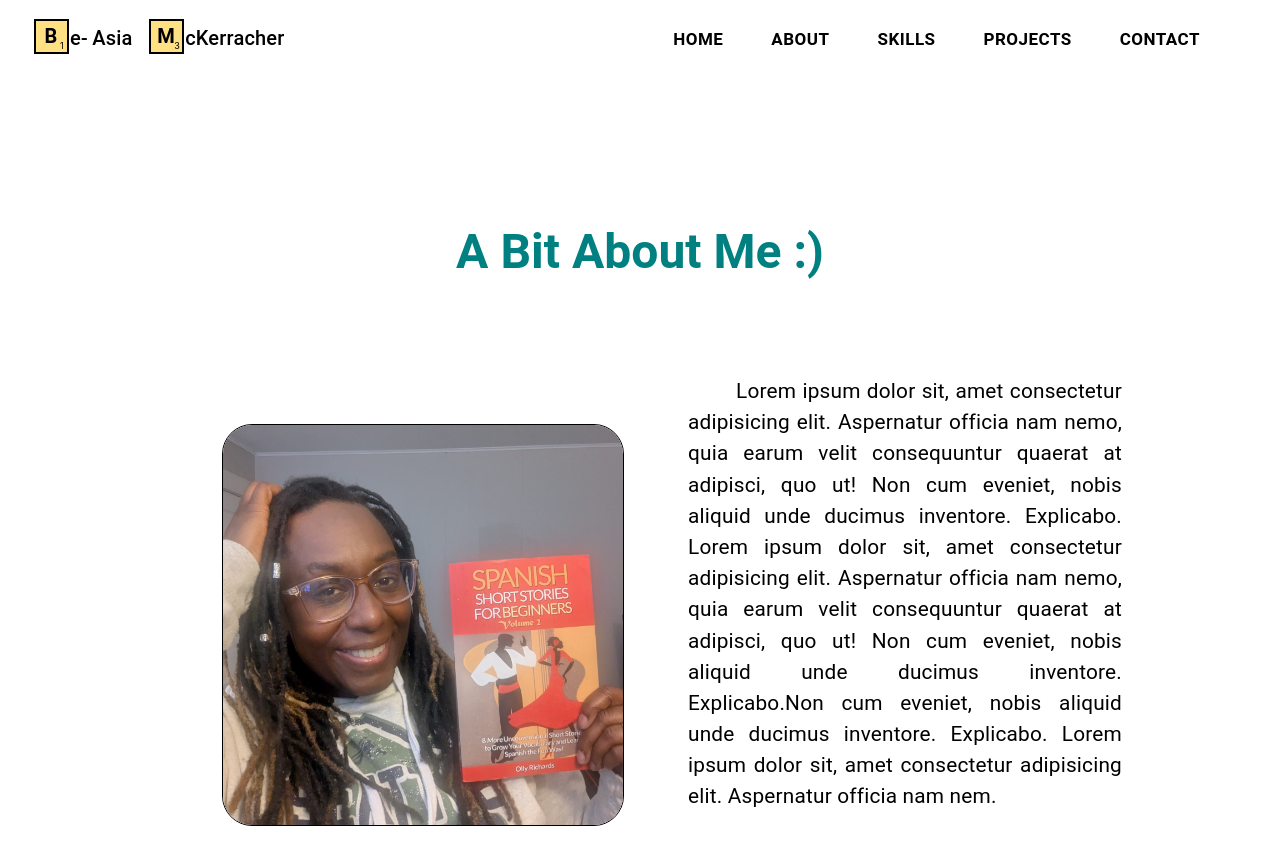
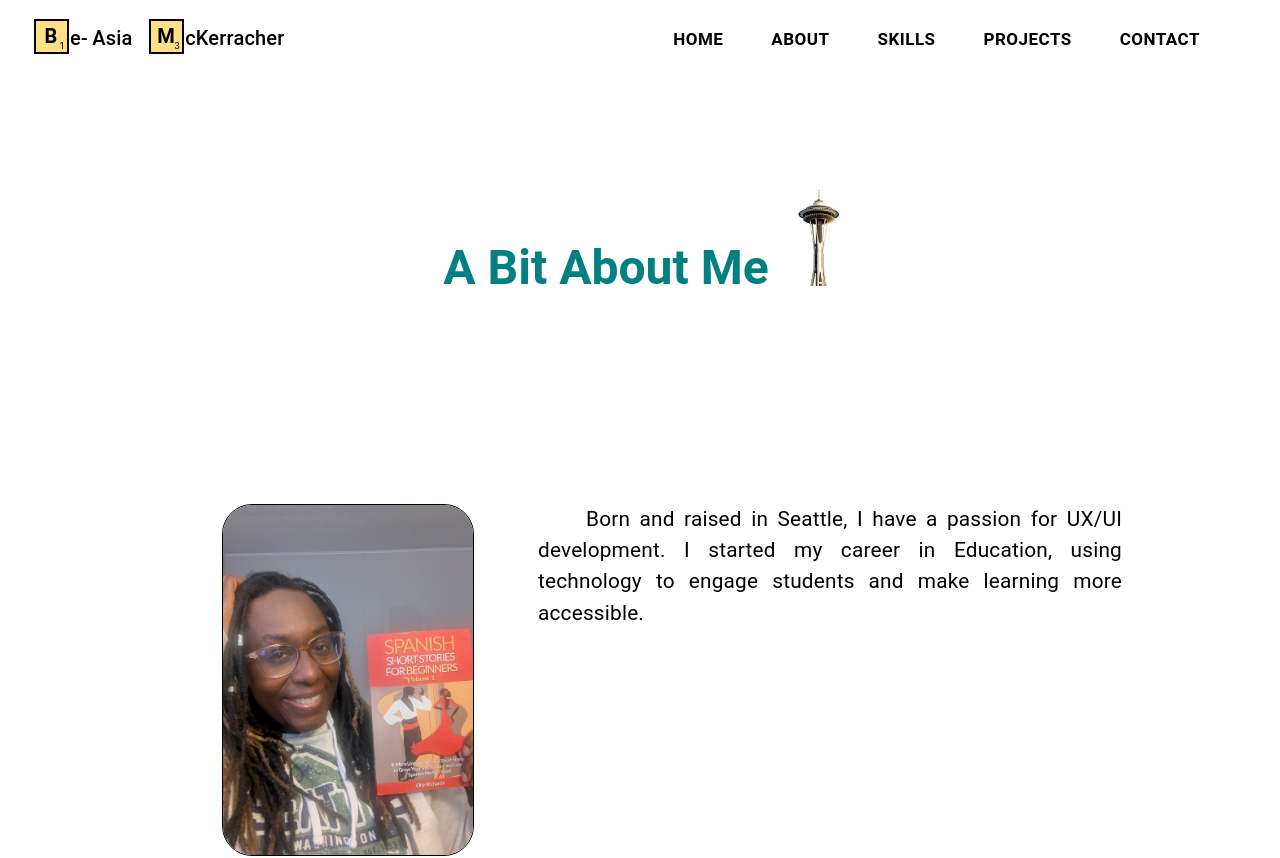
Before and after one commit to amerigirl/website, a React (Create React App) app: page /aboutPage in a window 1280 px wide. Shown: the top 858 px of the page. Built offline with nearby package versions, Linux system fonts and the light colour scheme.

Commit message:
adjusting space needle image

```diff
--- a/src/Components/AboutPage/About.jsx
+++ b/src/Components/AboutPage/About.jsx
@@ -7,8 +7,21 @@ const BeasiaName = () => {
 
   return (
     <>
-      <Box  sx={{ marginTop: "10rem" }}>
-        <SectionTitle title={"A Bit About Me :)"} />
+      <Box
+        sx={{
+          marginTop: "10rem",
+          display: "flex",
+          flexDirection: "start",
+          alignItems: "center",
+          justifyContent: "center",
+          marginBottom: "9rem",
+          marginLeft: "2rem",
+
+        }}
+      >
+        <SectionTitle title={"A Bit About Me"} />
+          <img src="./spaceNeedle.png" alt="Seatle Skyline with Space Needle" style={{height: "100px", marginTop: "-4rem"}}/>
+
       </Box>
 
       <Box
@@ -22,33 +35,36 @@ const BeasiaName = () => {
           sx={{
             display: "grid",
             marginRight: "4rem",
+          }}
+        ></Box>
 
+        <Box
+          sx={{
+            display: "flex",
+            maxWidth: "900px",
+            marginTop: "3rem",
+            gap: "2rem",
           }}
         >
-        </Box>
-
-        <Box sx={{ display: "flex", maxWidth: "900px", marginTop: "3rem" , gap: "2rem"}}>
           <Box sx={{ display: "flex", gap: "2rem" }}>
             <Box
               sx={{
                 float: "left",
                 marginRight: "2rem",
                 marginBottom: "1rem",
-                marginTop: "3rem",
                 border: "1px solid black",
                 borderRadius: "30px",
                 overflow: "hidden",
-                width: "400px",
-                height: "400px",
+                width: "250px",
+                height: "350px",
                 flexShrink: 0,
-
               }}
             >
               <img
                 src="./meAndSpanish.jpg"
                 alt="Me holding a Learn Spanish book"
                 style={{
-                  width: "400px",
+                  width: "250px",
                   height: "100%",
                   objectFit: "cover",
                 }}
@@ -64,15 +80,9 @@ const BeasiaName = () => {
                 textIndent: "3rem",
               }}
             >
-              Lorem ipsum dolor sit, amet consectetur adipisicing elit.
-              Aspernatur officia nam nemo, quia earum velit consequuntur quaerat
-              at adipisci, quo ut! Non cum eveniet, nobis aliquid unde ducimus
-              inventore. Explicabo. Lorem ipsum dolor sit, amet consectetur
-              adipisicing elit. Aspernatur officia nam nemo, quia earum velit
-              consequuntur quaerat at adipisci, quo ut! Non cum eveniet, nobis
-              aliquid unde ducimus inventore. Explicabo.Non cum eveniet, nobis
-              aliquid unde ducimus inventore. Explicabo. Lorem ipsum dolor sit,
-              amet consectetur adipisicing elit. Aspernatur officia nam nem.
+              Born and raised in Seattle, I have a passion for UX/UI
+              development. I started my career in Education, using technology to
+              engage students and make learning more accessible.
             </Typography>
           </Box>
         </Box>
```
Also changed, not shown: public/seattleSkyline.webp (added), public/spaceNeedle.png (added).
